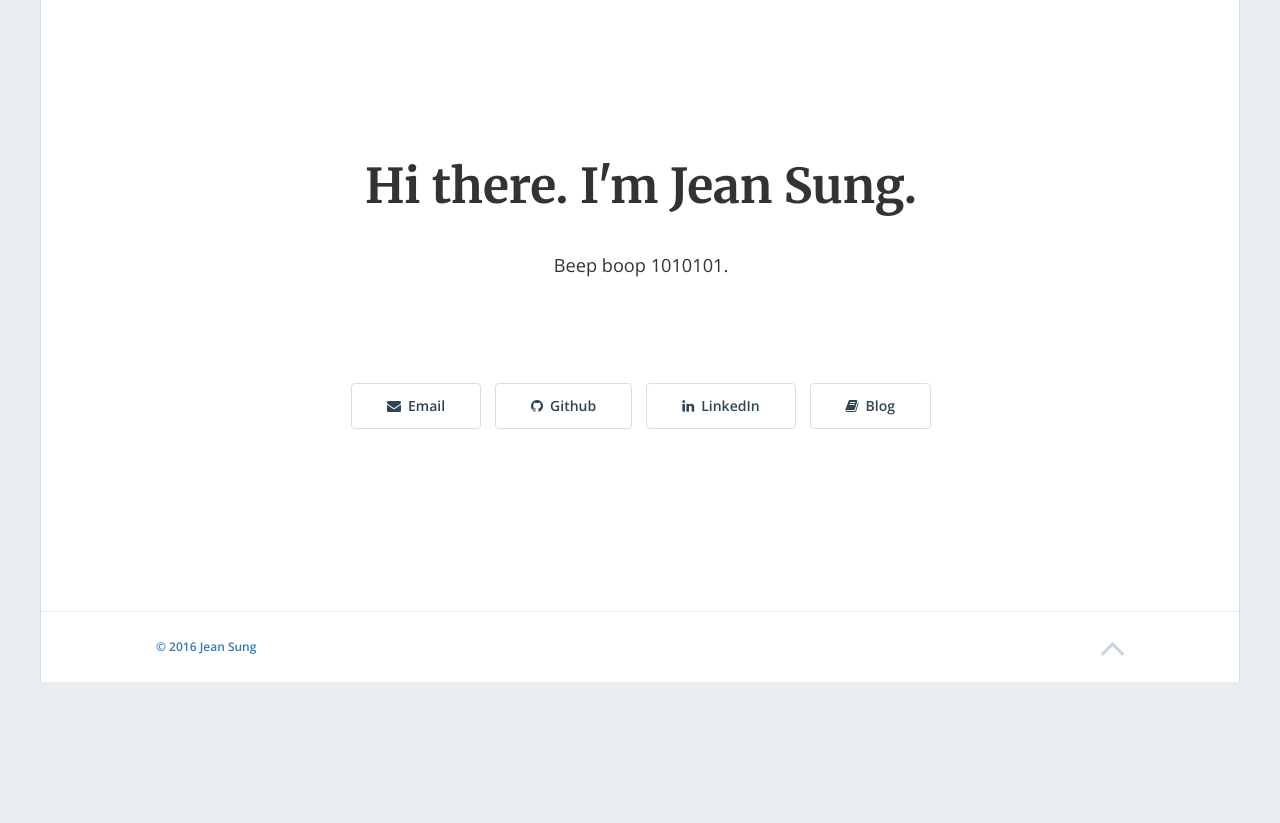
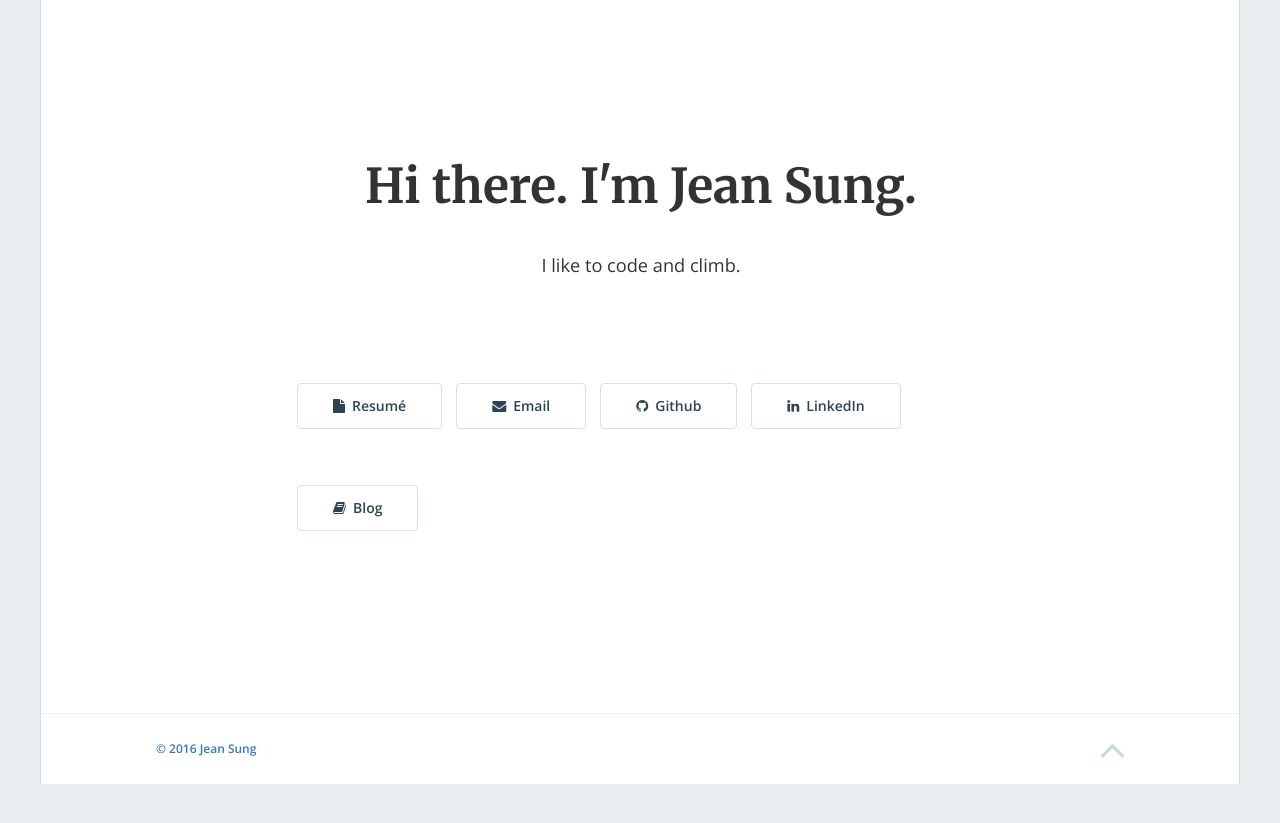
Before and after one commit to jeansung/jeansung.github.io, a Jekyll site: the page built from index.html, in a window 1280 px wide. Shown: the top 823 px of the page. Built offline with Jekyll 4.4.1, drawn with Linux system fonts in a browser that asks for light colours; nearby versions of some CDN libraries; the list of posts is cut into pages by our own code.

Commit message:
added resume
oops

```diff
--- a/_data/global.yml
+++ b/_data/global.yml
@@ -1,6 +1,6 @@
 # Site Settings
 title: "Hi there. I'm Jean Sung."
-description: "Beep boop 1010101."
+description: "I like to code and climb."
 url: 'http://jeansung.github.io/' # the base hostname & protocol for your site
 nav: "false"
 footer_text: '© 2016 Jean Sung'
--- a/_includes/home-hero.html
+++ b/_includes/home-hero.html
@@ -18,6 +18,7 @@
 
 
           <div class="hero-buttons">
+            <a href="https://github.com/jeansung/ResumeCollection/raw/master/master_resume/JEANSUNG_RESUME.pdf"><button class="btn btn-default btn-md"><i class="fa fa-file fa-md"></i>Resum&eacute;</button></a>
             {% if site.data.global.email != '' %}
               <a href="mailto:{{ site.data.global.email }}"><button class="btn btn-default btn-md"><i class="fa fa-envelope fa-md"></i>Email</button></a>
             {% endif %}
```
